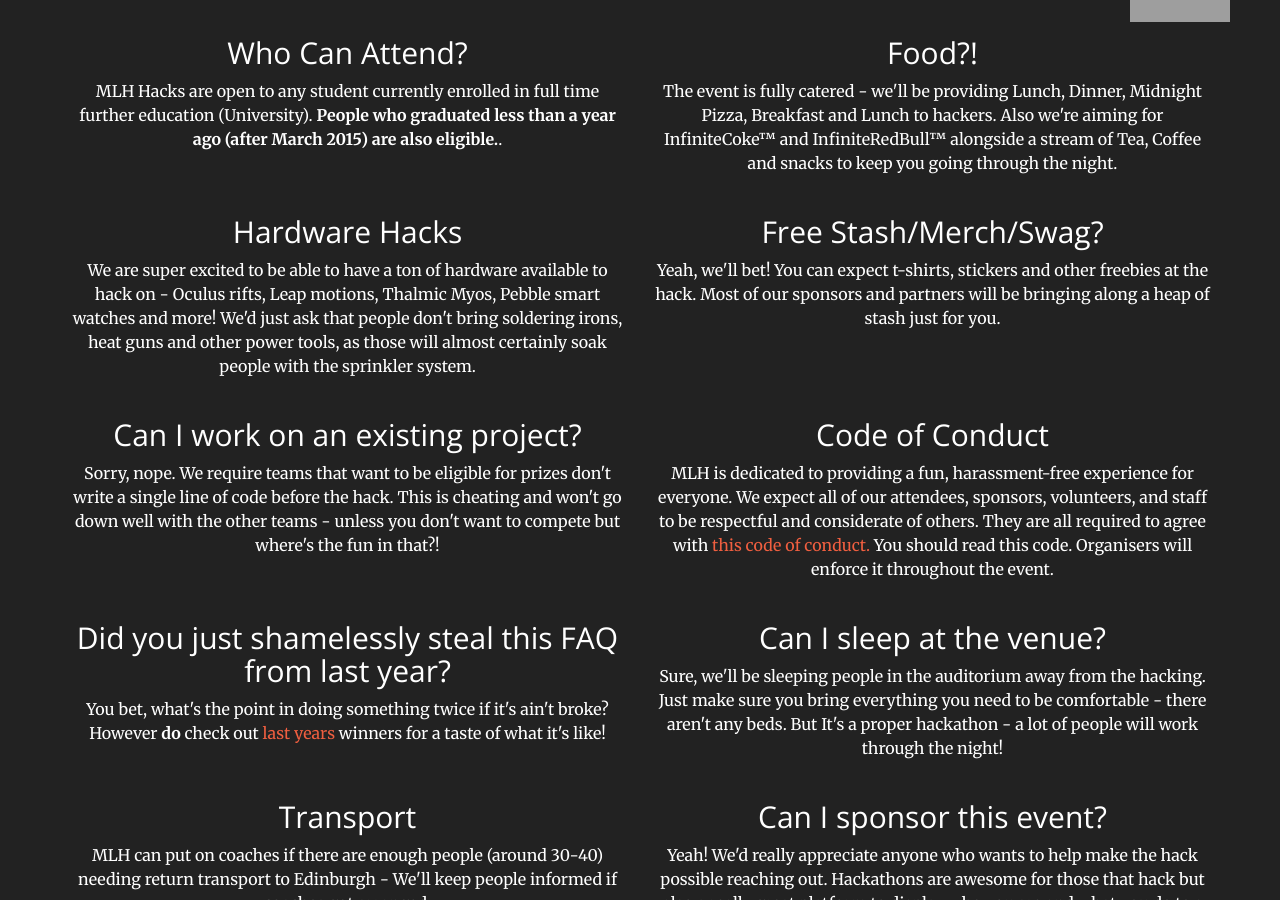
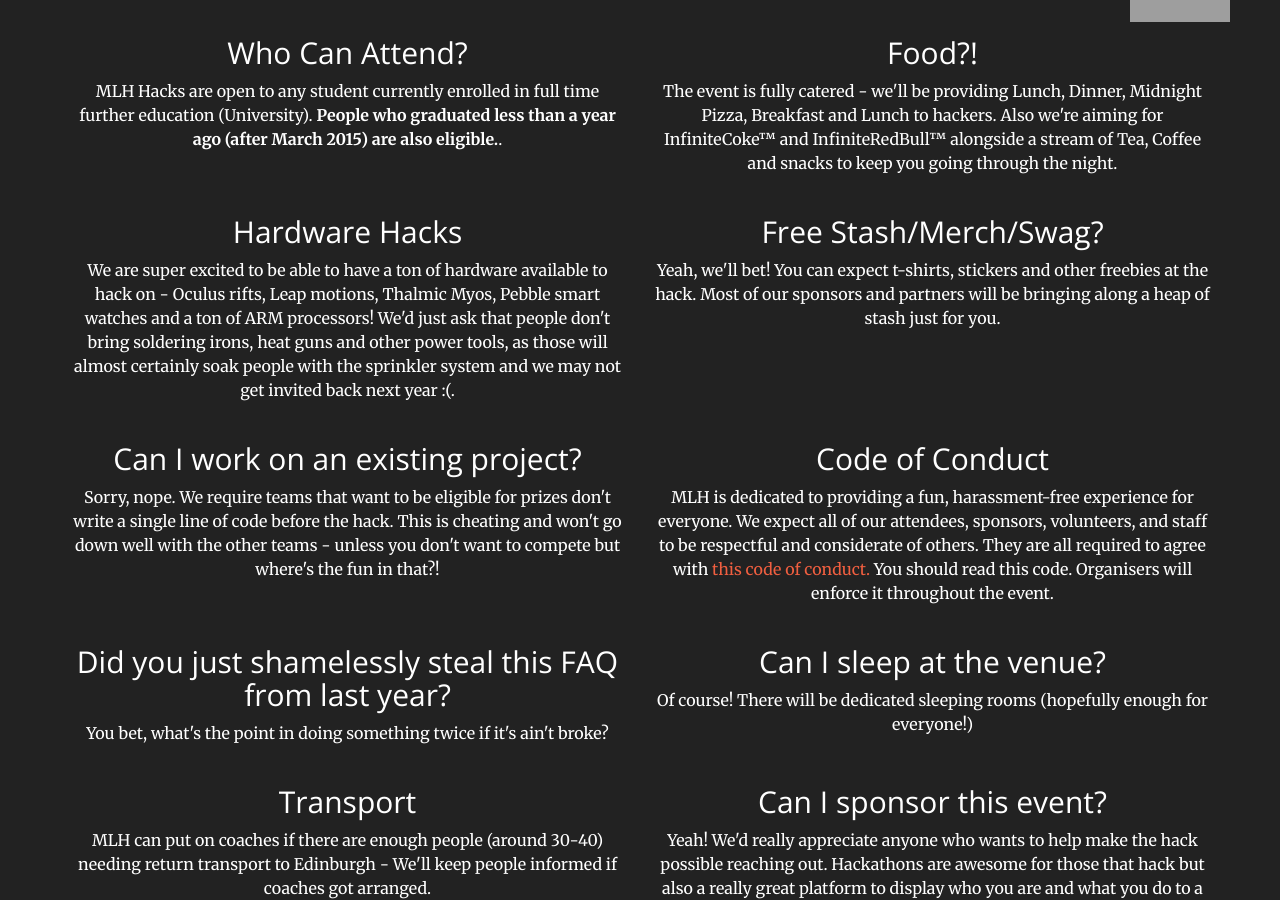
Before and after one commit to compsoc-edinburgh/htb16-site, a Jekyll site: the page built from index.html, in a window 1280 px wide and 900 px high, scrolled down 3788 px. Built offline with Jekyll 4.4.1, drawn with Linux system fonts in a browser that asks for light colours; some of the changed text lies outside the part shown; grey boxes are pictures that could not be loaded.

Commit message:
updated some FAQ info

```diff
--- a/_includes/aside.html
+++ b/_includes/aside.html
@@ -75,7 +75,7 @@
                 <div class="row">
                   <div class="col-sm-6">
                 <h2>Hardware Hacks</h2>
-                <p>We are super excited to be able to have a ton of hardware available to hack on - Oculus rifts, Leap motions, Thalmic Myos, Pebble smart watches and more! We'd just ask that people don't bring soldering irons, heat guns and other power tools, as those will almost certainly soak people with the sprinkler system.</p>
+                <p>We are super excited to be able to have a ton of hardware available to hack on - Oculus rifts, Leap motions, Thalmic Myos, Pebble smart watches and a ton of ARM processors! We'd just ask that people don't bring soldering irons, heat guns and other power tools, as those will almost certainly soak people with the sprinkler system and we may not get invited back next year :(.</p>
                   </div>
                   <div class="col-sm-6">
                 <h2>Free Stash/Merch/Swag?</h2>
@@ -98,11 +98,11 @@
                 <div class="row">
                   <div class="col-sm-6">
                 <h2>Did you just shamelessly steal this FAQ from last year?</h2>
-                <p>You bet, what's the point in doing something twice if it's ain't broke? However <b>do</b> check out <a href="{{ site.baseurl }}/index2015/">last years</a> winners for a taste of what it's like!</p>
+                <p>You bet, what's the point in doing something twice if it's ain't broke?</p>
                   </div>
                   <div class="col-sm-6">
                 <h2>Can I sleep at the venue?</h2>
-                <p>Sure, we'll be sleeping people in the auditorium away from the hacking. Just make sure you bring everything you need to be comfortable - there aren't any beds. But It's a proper hackathon - a lot of people will work through the night!</p>
+                <p>Of course! There will be dedicated sleeping rooms (hopefully enough for everyone!)</p>
               </div>
                 </div><!-- /.row -->
 
```
Also changed, not shown: other parts of _includes/aside.html (+2 -2 lines).
